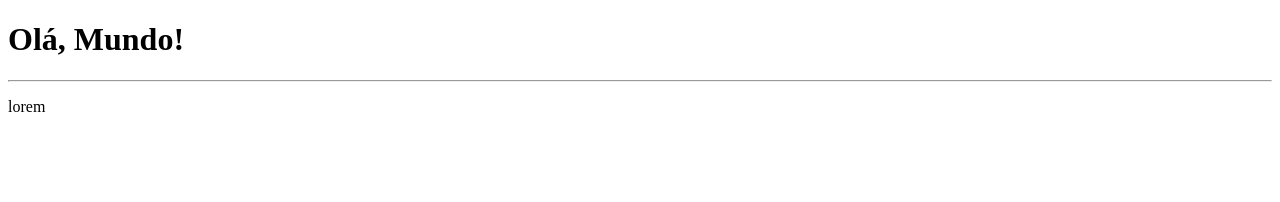
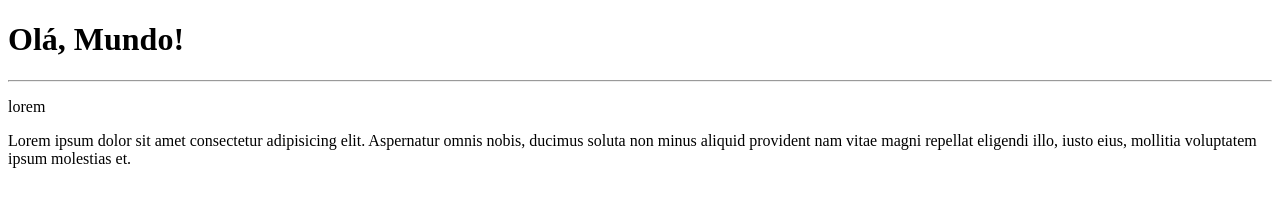
Before and after one commit to marceloramos7/LearningGitHub, a plain HTML site: page index.html in a window 1280 px wide. Drawn offline with Linux system fonts and the light colour scheme.

Commit message:
Adicionei um parágrafo

```diff
--- a/index.html
+++ b/index.html
@@ -10,5 +10,6 @@
     <h1>Olá, Mundo!</h1>
     <hr>
     <p>lorem</p>
+    <p>Lorem ipsum dolor sit amet consectetur adipisicing elit. Aspernatur omnis nobis, ducimus soluta non minus aliquid provident nam vitae magni repellat eligendi illo, iusto eius, mollitia voluptatem ipsum molestias et.</p>
 </body>
 </html>
```
